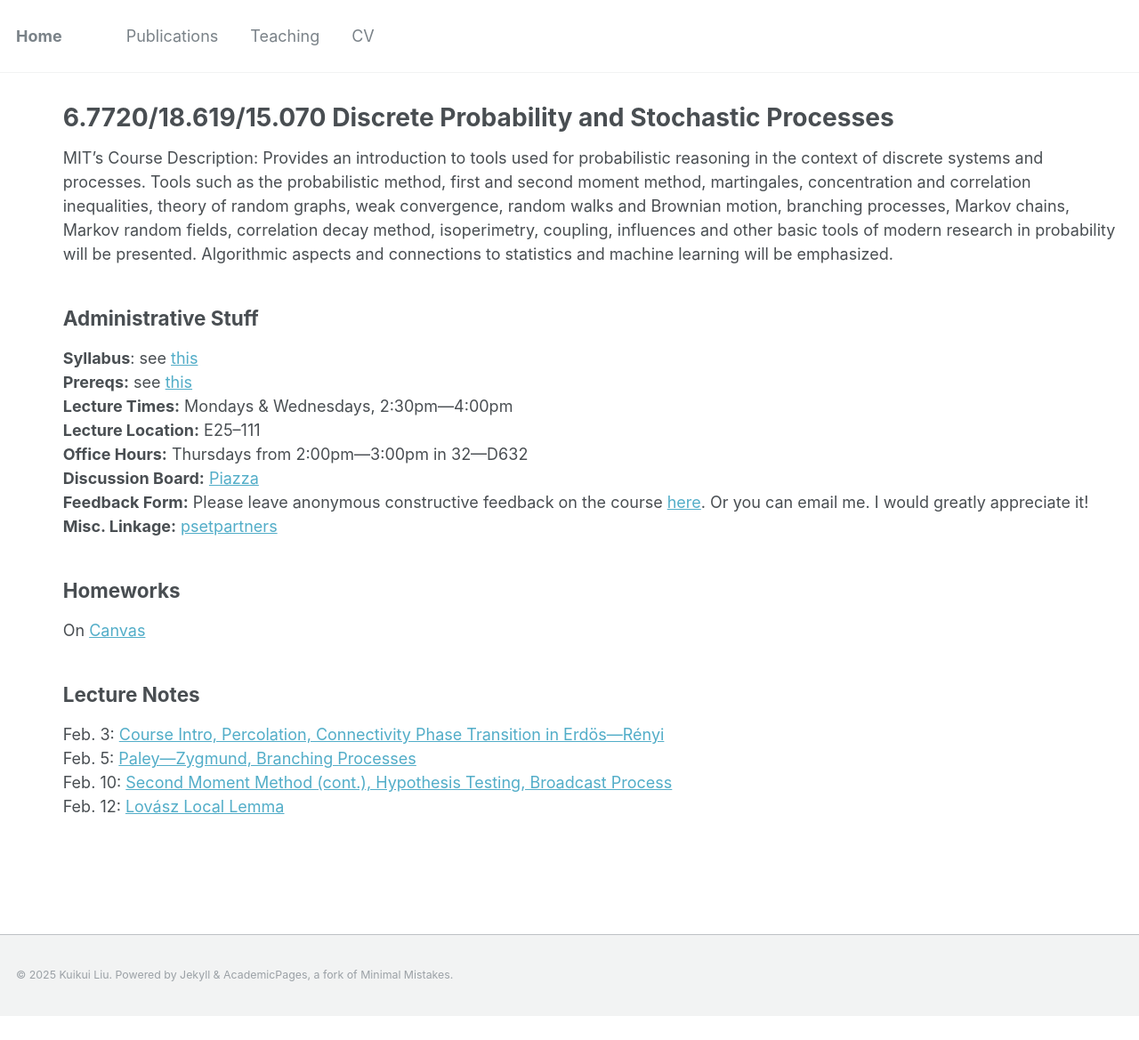
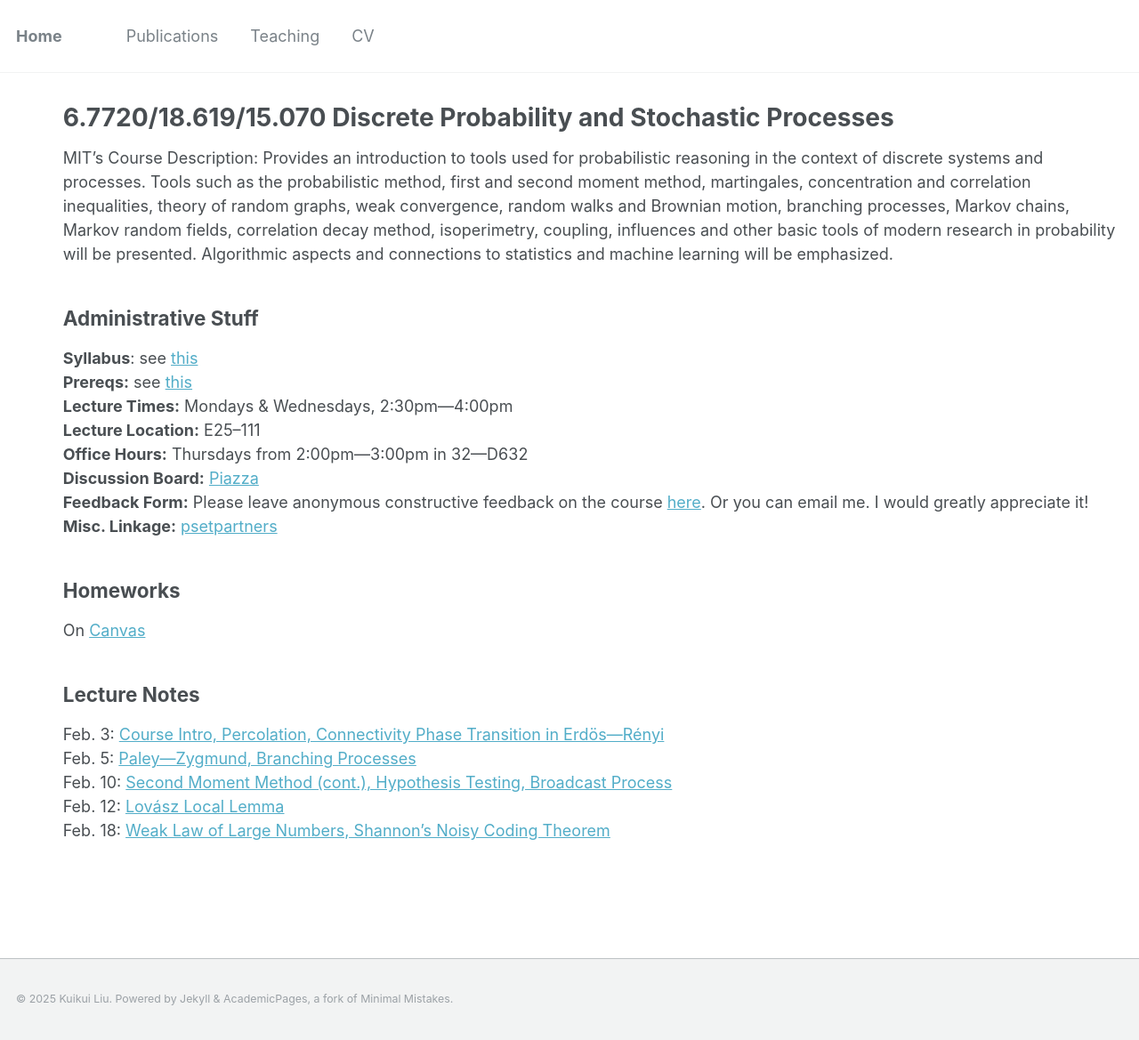
Before and after one commit to kuikuiliu/kuikuiliu.github.io, a Jekyll site: the page built from _teaching/sp2025-discrete-prob.md, in a window 1280 px wide. Shown: the whole page at 89% size. Built offline with Jekyll 4.4.1, drawn with Linux system fonts in a browser that asks for light colours; before the commit the page ends 1142 px from its top, so only the background shows below that.

Commit message:
lec5 67720 sp2025

```diff
--- a/_teaching/sp2025-discrete-prob.md
+++ b/_teaching/sp2025-discrete-prob.md
@@ -32,3 +32,4 @@ Feb. 3: [Course Intro, Percolation, Connectivity Phase Transition in Erd&ouml;s&
 Feb. 5: [Paley&mdash;Zygmund, Branching Processes](/files/sp2025/67720-sp2025-lec2.pdf) <br />
 Feb. 10: [Second Moment Method (cont.), Hypothesis Testing, Broadcast Process](/files/sp2025/67720-sp2025-lec3.pdf) <br />
 Feb. 12: [Lov&aacute;sz Local Lemma](/files/sp2025/67720-sp2025-lec4.pdf) <br />
+Feb. 18: [Weak Law of Large Numbers, Shannon's Noisy Coding Theorem](/files/sp2025/67720-sp2025-lec5.pdf) <br />
```
Also changed, not shown: 8 other files.
